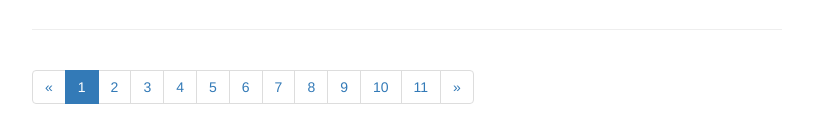
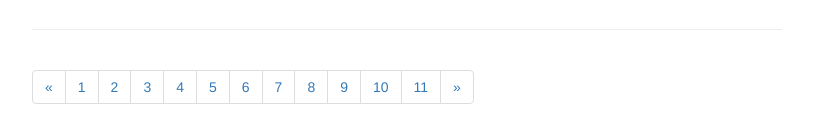
Before and after one commit to sinyilin/vuex-demo-cart, a Vue app: page / in a window 1280 px wide. Shown: the part 2438-2578 px from the top of the page, without its empty margins (38-851 px from the left). Built offline with nearby package versions, Linux system fonts and the light colour scheme; data requests are answered from the project's data file.

Commit message:
將變數轉移至store中

```diff
--- a/src/App.vue
+++ b/src/App.vue
@@ -5,7 +5,7 @@
     <div class="row">
       <div class="col-md-8">
         <h1 class="page-header">VUEJS 實戰 - <small>5倍商城</small></h1>
-        <div v-if="filteredItems.length == 0"><h2>無符合條件之商品</h2></div>
+        <div v-if="filteredItems.length === 0"><h2>無符合條件之商品</h2></div>
         <div class="item" v-for="item in filteredItems.slice(pageStart,pageStart+countOfPage)" :key="item._id">
           <h2>{{ item.name }}</h2>
           <img class="item-img img-responsive" :src="item.picture" alt="">
@@ -17,14 +17,13 @@
         <hr>
 
         <!--Pager -->
-        <ul class="pagination" v-if="filteredItems.length != 0">
+        <ul class="pagination" v-if="true">
           <li @click.prevent="setPage(currentPage-1)">
             <a href="#" aria-label="Previous">
               <span aria-hidden="true">&laquo;</span>
             </a>
           </li>
-          <li v-for="i in totalPage" @click.prevent="setPage(i)" :class="{'active': i == currentPage}"><a href="#">{{i}}</a></li>
-
+          <li v-for="i in totalPage" @click.prevent="setPage(i)"><a href="#">{{i}}</a></li>
           <li @click.prevent="setPage(currentPage+1)">
             <a href="#" aria-label="Next">
               <span aria-hidden="true">&raquo;</span>
@@ -79,38 +78,47 @@
 </template>
 
 <script>
-import HelloWorld from './components/HelloWorld.vue'
-import axios from 'axios/dist/axios.min.js'
+
+import store from './store'
 
 export default {
   name: 'app',
-  data(){
-    return{
-      items:[],
-      cart:[],
-      total:0,
-      searchName:'',
-      countOfPage:10, //一頁要有幾筆
-      currentPage:1,  //目前在哪一頁
-
-    }
-  },created() {
-    axios.get('http://localhost:9090/ItemList').then(
-      res => {
-        this.items = res.data;
-    });
-  },computed: {
+  created() {
+    store.dispatch('getItems');
+  },
+  computed: {
+    items(){
+      return store.state.items;
+    },
+    cart(){
+      return store.state.cart;
+    },
+    total(){
+      return store.state.total;
+    },
+    searchName(){
+      return store.state.searchName;
+    },
+    countOfPage(){
+      return store.state.countOfPage;
+    },
+    currentPage(){
+      return store.state.currentPage;
+    },
     filteredItems(){
-      this.currentPage = 1;
-      return this.items.filter(d => d.name.toLowerCase().includes(this.searchName.toLowerCase()));
+      console.log("dfsafd");
+      console.log(store.getters.filteredItems);
+      console.log(store.getters.filteredItems.length);
+      return store.getters.filteredItems;
     },
     totalPage(){
-      return Math.ceil( this.filteredItems.length / this.countOfPage);
+      return store.getters.totalPage;
     },
     pageStart(){
-      return (this.currentPage-1)*10;
-    },
-  },methods: {
+      return store.getters.pageStart;
+    }
+  },
+  methods: {
     setPage(page){
       if (page > 0 && page <= this.totalPage){
         this.currentPage = page;
--- a/src/store.js
+++ b/src/store.js
@@ -1,16 +1,45 @@
 import Vue from 'vue'
 import Vuex from 'vuex'
+import axios from 'axios/dist/axios.min.js'
 
 Vue.use(Vuex)
 
 export default new Vuex.Store({
   state: {
-
+    items:[],
+    cart:[],
+    total:0,
+    searchName:'',
+    countOfPage:10, //一頁要有幾筆
+    currentPage:1,  //目前在哪一頁
+  },
+  getters:{
+    filteredItems(state, getters){
+      state.currentPage = 1;
+      return state.items.filter(d => d.name.toLowerCase().includes(state.searchName.toLowerCase()));
+    },
+    totalPage(state, getters){
+      return Math.ceil( getters.filteredItems.length / state.countOfPage);
+      return 5;
+    },
+    pageStart(state, getters){
+      return (state.currentPage-1)*10;
+    },
   },
   mutations: {
-
+    setItem(state, val){
+      console.log(val);
+      state.items = val;
+    }
   },
   actions: {
-
+    getItems(context){
+      axios.get('http://localhost:9090/ItemList').then(
+        res => {
+          console.log("getItems");
+          //context.commit('Mutation名稱',‘傳送的值’);
+          context.commit('setItem',res.data);
+      });
+    }
   }
 })
```
